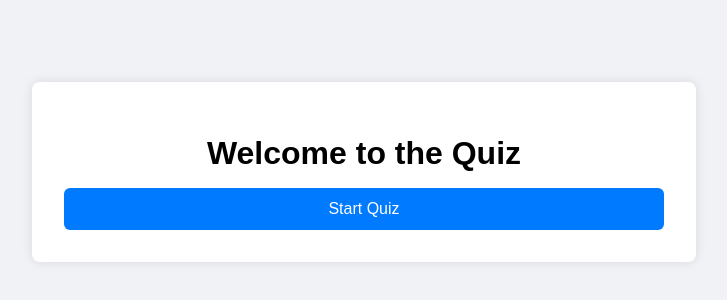
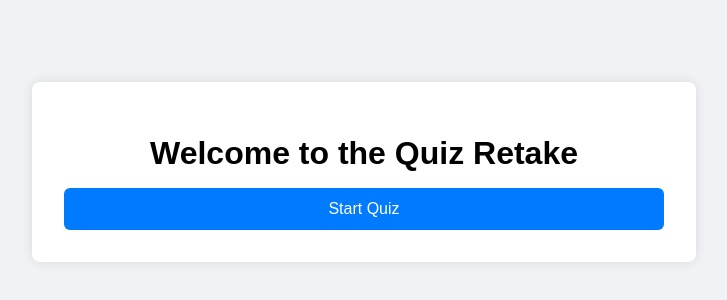
Before and after one commit to Rohail2008/All-leeson-Retake, a plain HTML site: page index.html in a window 1280 px wide. Shown: the part 228-528 px from the top of the page, without its empty margins (276-1003 px from the left). Drawn offline with Linux system fonts and the light colour scheme.

Commit message:
Update index.html

```diff
--- a/index.html
+++ b/index.html
@@ -11,7 +11,7 @@
 
     <!-- Welcome Page -->
     <div id="welcome-page">
-      <h1>Welcome to the Quiz</h1>
+      <h1>Welcome to the Quiz Retake</h1>
       <button id="start-quiz-btn" class="btn">Start Quiz</button>
     </div>
 
```
